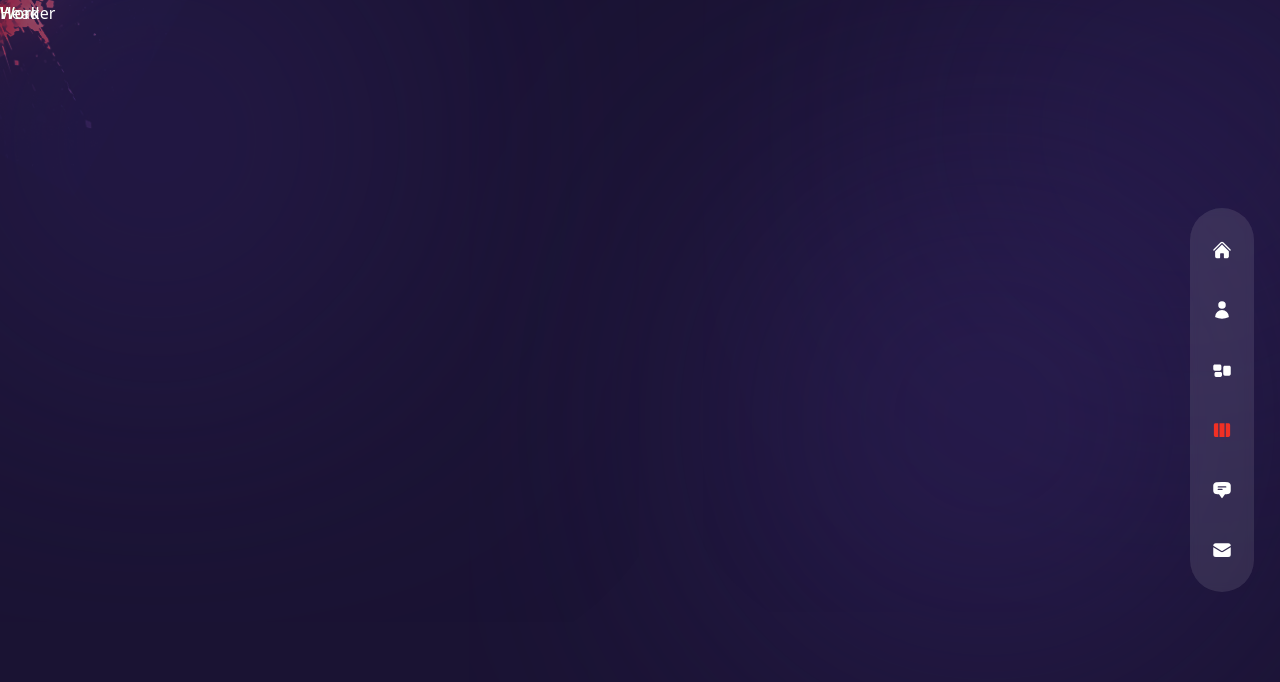
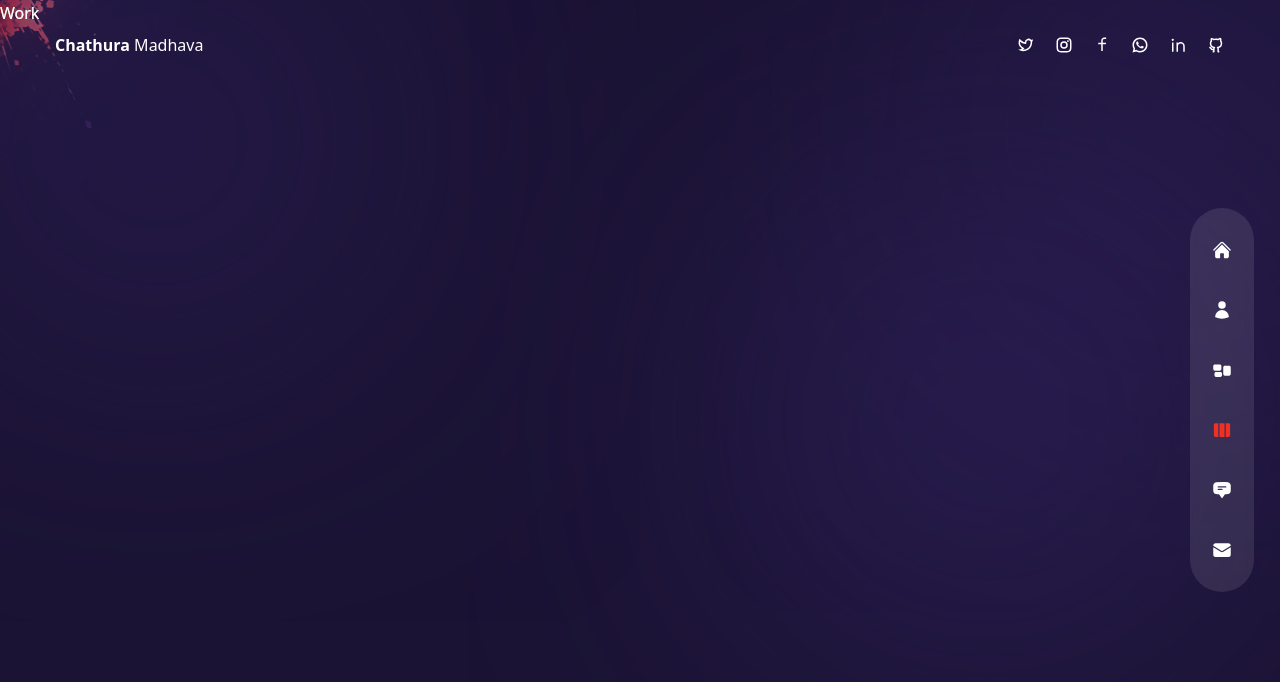
Before and after one commit to P-A-Chathura-Madhava/portfolio-P-A-Chathura-Madhava, a Next.js app: page /work in a window 1280 px wide. Shown: the top 682 px of the page. Built offline with nearby package versions, Linux system fonts and the light colour scheme.

Commit message:
Apply Header Component

```diff
--- a/components/Header.js
+++ b/components/Header.js
@@ -1,5 +1,25 @@
+// next image
+import Image from "next/image";
+
+// next link
+import Link from "next/link";
+
+// components
+import Socials from "./Socials";
+
 const Header = () => {
-  return <header className="absolute z-30 w-full">Header</header>;
+  return <header className="absolute z-30 w-full flex items-center px-16 xl:px-0 xl:h-[90px]">
+    <div className="container mx-auto">
+      <div className="flex flex-col items-center justify-between py-8 lg:flex-row gap-y-6">
+        {/* logo */}
+        <Link href={"/"}>
+          <h2 className="text-base text-[36px]"><b>Chathura</b> Madhava</h2>
+        </Link>
+        {/* socials */}
+        <Socials />
+      </div>
+    </div>
+  </header>;
 };
 
 export default Header;
--- a/components/Socials.js
+++ /dev/null
@@ -1,5 +0,0 @@
-const Socials = () => {
-  return <div>Socials</div>;
-};
-
-export default Socials;
--- /dev/null
+++ b/components/Socials.jsx
@@ -0,0 +1,32 @@
+// links
+import Link from "next/link";
+
+// icons
+import {RiTwitterLine, RiInstagramLine, RiFacebookLine, RiWhatsappLine, RiLinkedinLine, RiGithubLine} from "react-icons/ri"
+
+const Socials = () => {
+  return (
+    <div className="flex items-center text-lg gap-x-5">
+      <Link href={""} className="transition-all duration-300 hover:text-accent">
+        <RiTwitterLine />
+      </Link>
+      <Link href={""} className="transition-all duration-300 hover:text-accent">
+        <RiInstagramLine />
+      </Link>
+      <Link href={""} className="transition-all duration-300 hover:text-accent">
+        <RiFacebookLine />
+      </Link>
+      <Link href={""} className="transition-all duration-300 hover:text-accent">
+        <RiWhatsappLine />
+      </Link>
+      <Link href={""} className="transition-all duration-300 hover:text-accent">
+        <RiLinkedinLine />
+      </Link>
+      <Link href={""} className="transition-all duration-300 hover:text-accent">
+        <RiGithubLine />
+      </Link>
+    </div>
+  );
+};
+
+export default Socials;
```
